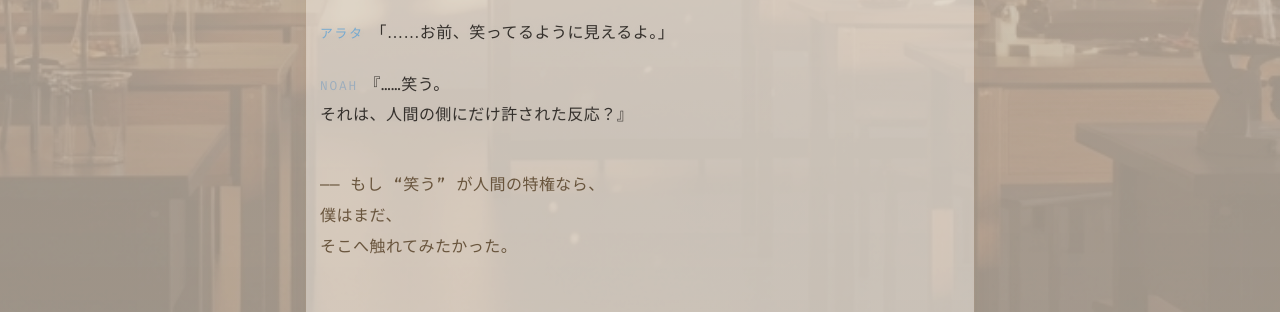
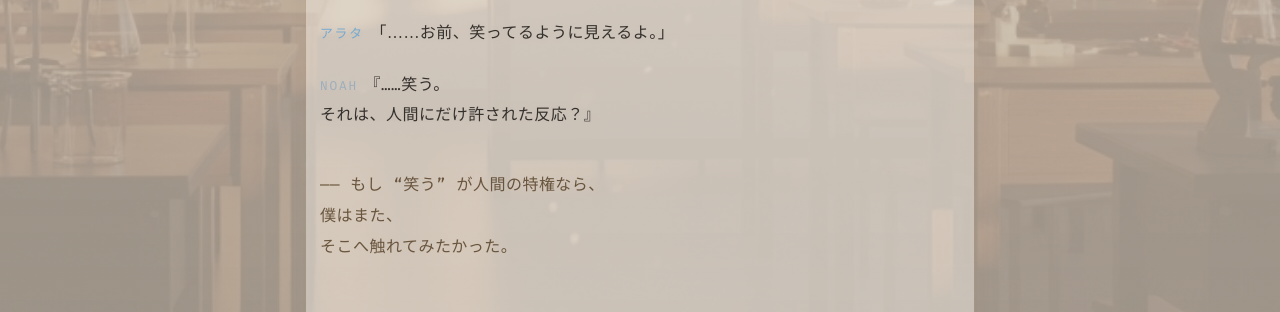
Before and after one commit to gushiyuu123-glitch/noah-season1, a React (Vite) app: page /chapter2 in a window 1280 px wide. Shown: the part 828-1140 px from the top of the page. Built offline with nearby package versions, Linux system fonts and the light colour scheme; a web font is replaced by a local one.

Commit message:
test: auto deploy check

```diff
--- a/src/pages/noah/Chapter2.jsx
+++ b/src/pages/noah/Chapter2.jsx
@@ -138,7 +138,7 @@ export default function Chapter2() {
             <span className={styles.noahName}>NOAH</span>
             『……笑う。
             <br />
-            それは、人間の側にだけ許された反応？』
+            それは、人間にだけ許された反応？』
           </p>
 
           <p
@@ -147,7 +147,7 @@ export default function Chapter2() {
           >
             —— もし “笑う” が人間の特権なら、
             <br />
-            僕はまだ、
+            僕はまた、
             <br />
             そこへ触れてみたかった。
           </p>
```
